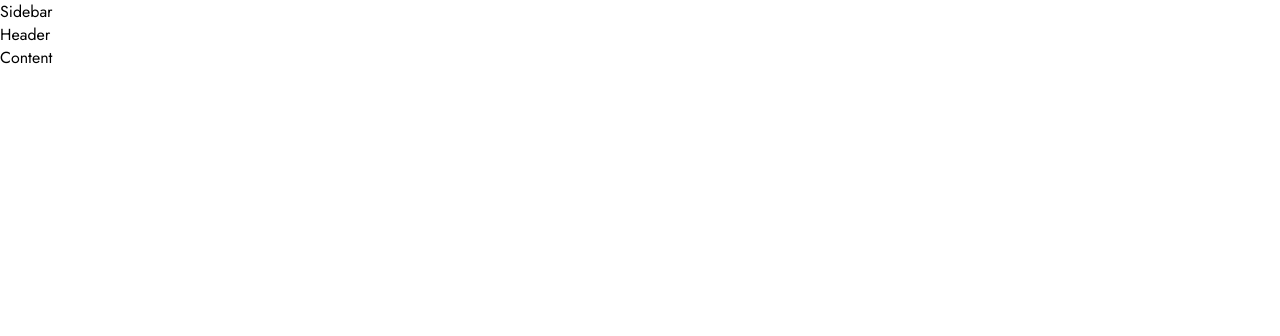
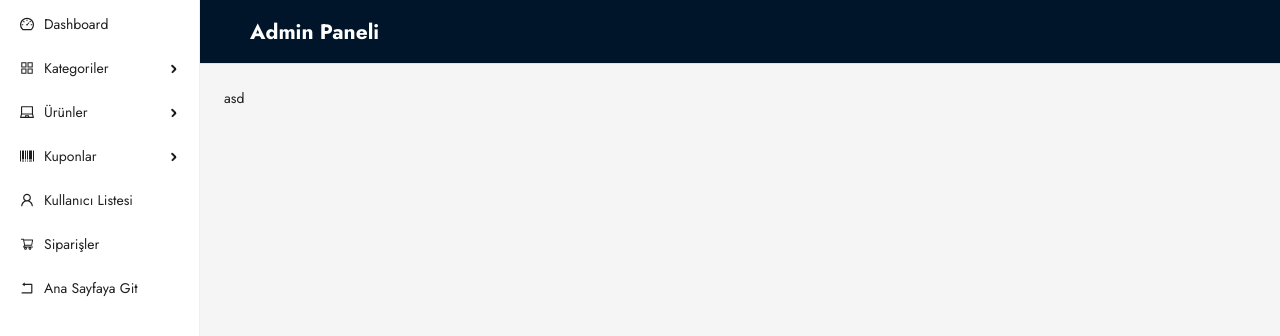
Before and after one commit to MTanrivermis/MERN-STACK-E-Commerce-Site, a React (Vite) app in the folder frontend/: page /admin/products/create in a window 1280 px wide. Shown: the top 336 px of the page. Built offline with nearby package versions, Linux system fonts and the light colour scheme.

Commit message:
admin-layout created

```diff
--- a/frontend/package.json
+++ b/frontend/package.json
@@ -10,6 +10,7 @@
     "preview": "vite preview"
   },
   "dependencies": {
+    "antd": "^5.16.5",
     "react": "^18.2.0",
     "react-dom": "^18.2.0",
     "react-router-dom": "^6.22.3",
--- a/frontend/src/layouts/AdminLayout.jsx
+++ b/frontend/src/layouts/AdminLayout.jsx
@@ -1,12 +1,160 @@
+import { Layout, Menu } from "antd";
+import PropTypes from "prop-types";
+import {DashboardOutlined,
+    AppstoreOutlined,
+    LaptopOutlined,
+    BarcodeOutlined,
+    UserOutlined,
+    ShoppingCartOutlined,
+    RollbackOutlined} from "@ant-design/icons";
+import {useNavigate} from "react-router-dom";
 
-const AdminLayout = () => {
+
+const { Sider, Header, Content } = Layout
+
+
+
+const AdminLayout = ({children}) => {
+const navigate = useNavigate();
+
+const menuItems = [
+    {
+      key: "1",
+      icon: <DashboardOutlined />,
+      label: "Dashboard",
+      onClick: () => {
+        navigate(`/admin`);
+      },
+    },
+    {
+      key: "2",
+      icon: <AppstoreOutlined />,
+      label: "Kategoriler",
+      path: "/",
+      children: [
+        {
+          key: "3",
+          label: "Kategori Listesi",
+          path: "/admin/categories",
+          onClick: () => {
+            navigate(`/admin/categories`);
+          },
+        },
+        {
+          key: "4",
+          label: "Yeni Kategori Oluştur",
+          path: "/admin/categories/create",
+          onClick: () => {
+            navigate("/admin/categories/create");
+          },
+        },
+      ],
+    },
+    {
+      key: "5",
+      icon: <LaptopOutlined />,
+      label: "Ürünler",
+      path: "/",
+      children: [
+        {
+          key: "6",
+          label: "Ürün Listesi",
+          path: "/admin/products",
+          onClick: () => {
+            navigate(`/admin/products`);
+          },
+        },
+        {
+          key: "7",
+          label: "Yeni Ürün Oluştur",
+          path: "/admin/products/create",
+          onClick: () => {
+            navigate("/admin/products/create");
+          },
+        },
+      ],
+    },
+    {
+      key: "8",
+      icon: <BarcodeOutlined />,
+      label: "Kuponlar",
+      path: "/admin/coupons",
+      children: [
+        {
+          key: "9",
+          label: "Kupon Listesi",
+          path: "/admin/coupons",
+          onClick: () => {
+            navigate(`/admin/coupons`);
+          },
+        },
+        {
+          key: "10",
+          label: "Yeni Kupon Oluştur",
+          path: "/admin/coupons/create",
+          onClick: () => {
+            navigate("/admin/coupons/create");
+          },
+        },
+      ],
+    },
+    {
+      key: "11",
+      icon: <UserOutlined />,
+      label: "Kullanıcı Listesi",
+      path: "/admin/users",
+      onClick: () => {
+        navigate(`/admin/users`);
+      },
+    },
+    {
+      key: "12",
+      icon: <ShoppingCartOutlined />,
+      label: "Siparişler",
+      onClick: () => {
+        navigate(`/admin/orders`);
+      },
+    },
+    {
+      key: "13",
+      icon: <RollbackOutlined />,
+      label: "Ana Sayfaya Git",
+      onClick: () => {
+        navigate(`/`);
+      },
+    },
+  ]
+
     return (
         <div className="admin-layout">
-            <div>Sidebar</div>
-            <div>Header</div>
-            <div>Content</div>
+            <Layout style={{minHeight: "100vh"}}>
+                <Sider width={200} theme="dark">
+                    <Menu
+                    mode= "vertical"
+                    style = {{ height: "100%" }}
+                    items = { menuItems}
+                    />
+
+
+                </Sider>
+                <Layout>
+                    <Header>
+                        <div style={{display: "flex", justifyContent: "space-between", color: "white"}}>
+                            <h2>Admin Paneli</h2>
+                        </div>
+                    </Header>
+                    <Content>
+                        <div className="site-layout-background" style={{ padding: 24, minHeight: 360,}}>{children} asd </div>
+
+                    </Content>
+                </Layout>
+            </Layout>
         </div>
     )
 }
 
 export default AdminLayout
+
+AdminLayout. propTypes = {
+    children: PropTypes.node
+}
```
Also changed, not shown: 1 other file (tests, documents, lock files or other folders).
